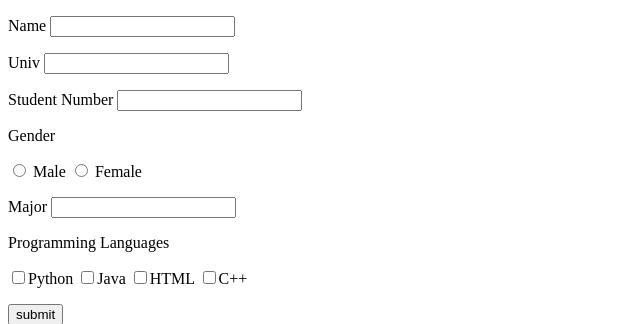
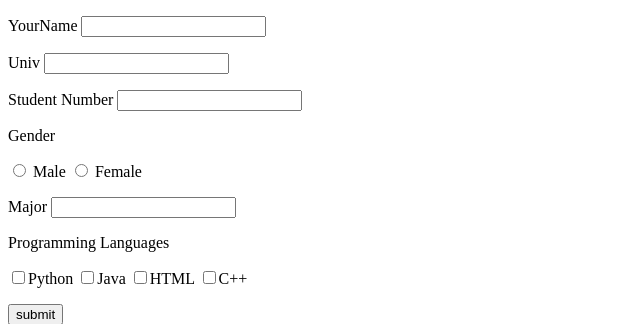
Before and after one commit to CSID-DGU/2022-1-OSSPrac-One-6, a Flask app: page / in a window 1280 px wide. Shown: the top 324 px of the page, without its empty margins (0-640 px from the left). Run offline with Flask 2, Linux system fonts and the light colour scheme.

Commit message:
html change

```diff
--- a/HW5/app/templates/input_info.html
+++ b/HW5/app/templates/input_info.html
@@ -4,7 +4,7 @@
 
       <form action = "/result" method = "POST">
          <!-- 이름 -->
-         <p>Name <input type = "text" name = "Name" /></p>
+         <p>YourName <input type = "text" name = "YourName" /></p>
 
          <!-- 학교 -->
          <p>Univ <input type = "text" name = "Univ" /></p>
--- a/HW5/docker-compose.yml
+++ b/HW5/docker-compose.yml
@@ -9,4 +9,4 @@ services:
     image: ${DOCKER_USER_ID}/ex4:${BUILD_NUMBER}
     volumes:
     ports:
-    - "80:85"
+    - "80:80"
```
